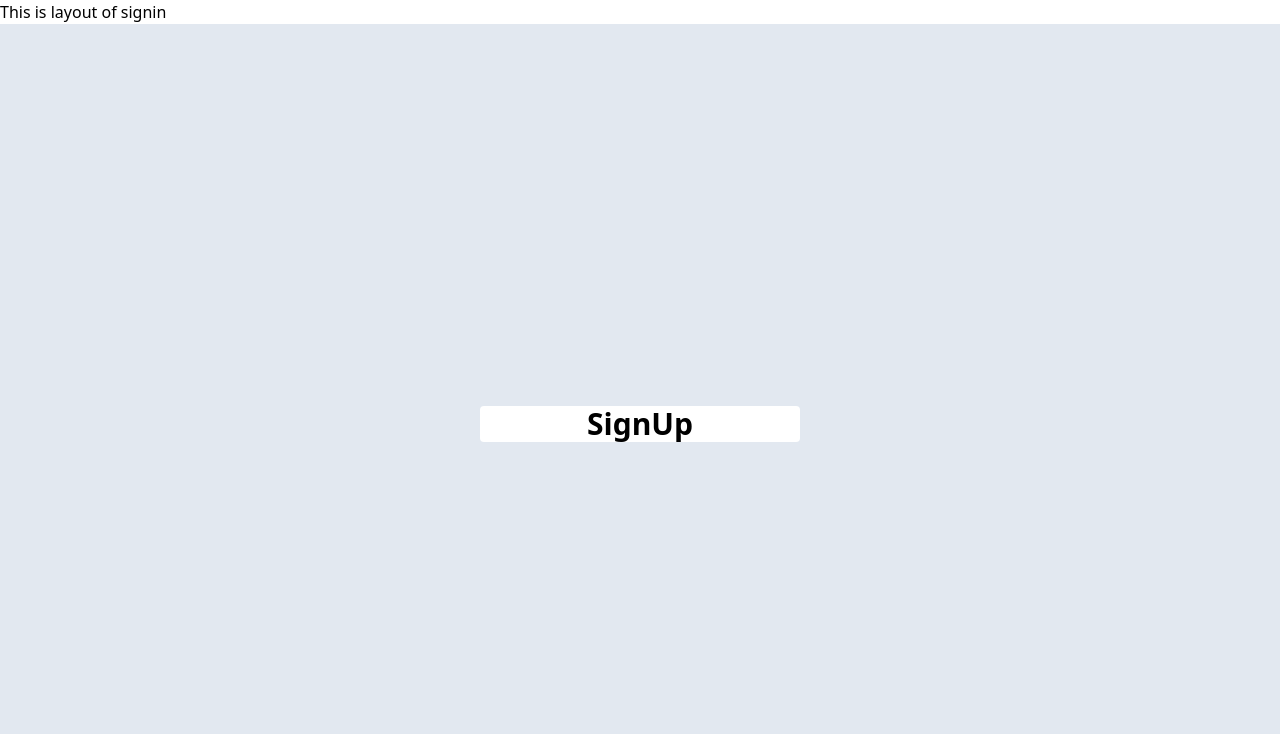
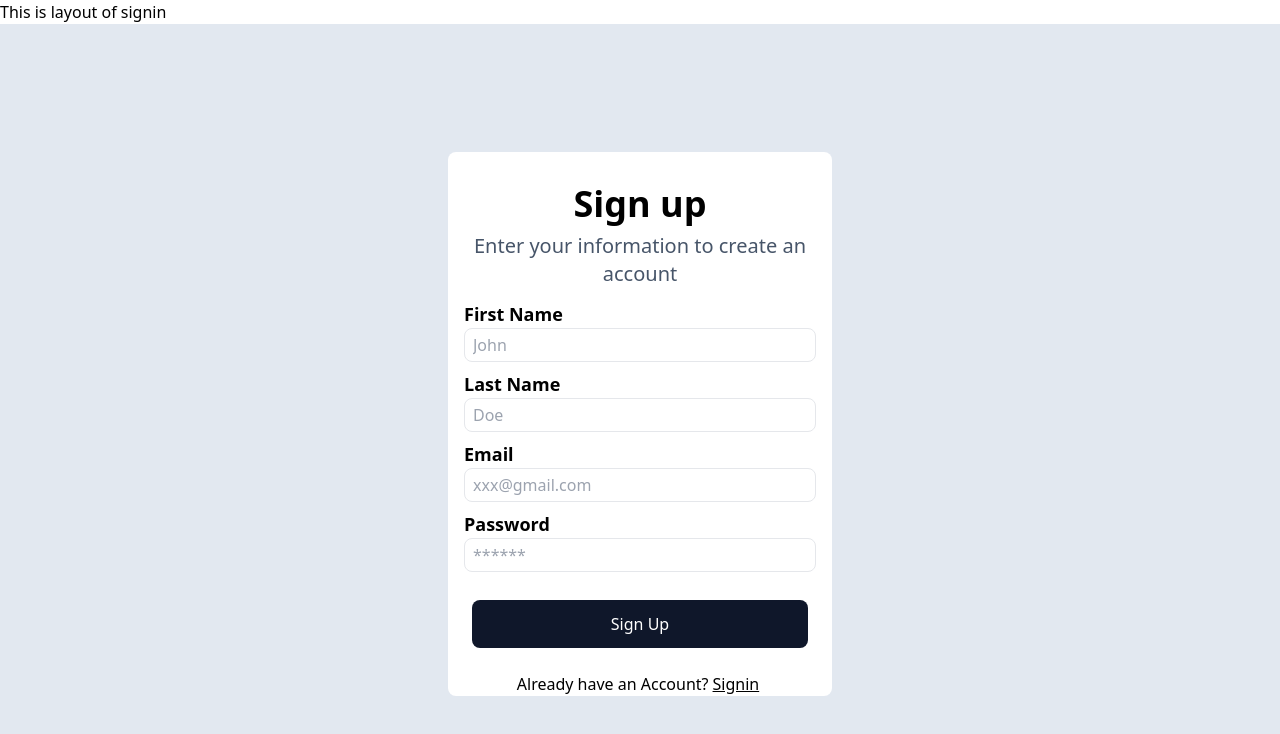
Before and after one commit to aakashloyar/CareerAI, a Next.js app: page /signup in a window 1280 px wide. Shown: the top 734 px of the page. Built offline with nearby package versions, Linux system fonts and the light colour scheme.

Commit message:
created signup page

```diff
--- /dev/null
+++ b/components/Bottomwarning.tsx
@@ -0,0 +1,23 @@
+
+
+export default function BottomWarning({label,blabel}:BottomWarningP) {
+    return (
+        <div className=''>
+            <div className='flex justify-center'>
+                <div className='text-md'>
+                    {label}
+                </div>
+                <div className='px-1'>
+                    <button className="underline">{blabel}</button>
+                </div>
+            </div>
+        </div>
+    )
+}
+
+
+
+interface BottomWarningP {
+    label: string;
+    blabel:string
+}
--- a/components/button.tsx
+++ b/components/button.tsx
@@ -5,6 +5,8 @@ interface ButtonProps {
 
 export default function Button({label}:ButtonProps) {
     return (
-        <button className=''>{label}</button>
+        <div className='p-6 w-full'>
+            <button className='bg-slate-900 rounded-lg w-full text-white px-1 py-3'>{label}</button>
+        </div>
     )
 }
--- a/components/heading.tsx
+++ b/components/heading.tsx
@@ -1,7 +1,7 @@
 
 export default function Heading({label}:HeadingProps) {
     return (
-        <div className='text-3xl font-bold'>
+        <div className='text-4xl font-bold'>
             {label}
         </div>
     )
--- a/components/inputbox.tsx
+++ b/components/inputbox.tsx
@@ -0,0 +1,17 @@
+export default function ({label,placeholder}:InputProps) {
+    return (
+        <div className="">
+            <div className='font-semibold text-lg'>
+                {label}
+            </div>
+            <div className=''>
+                <input type="text" placeholder={placeholder} className='px-2 py-1 w-full rounded-lg border border-gray-200' />
+            </div>
+        </div>
+
+    )
+}
+interface InputProps {
+    label:string,
+    placeholder:string
+}
--- a/components/signup.tsx
+++ b/components/signup.tsx
@@ -1,16 +1,38 @@
 import Heading from './heading'
 import Button from './button'
-import Subheading from './subheading'
-
+import SubHeading from './subheading'
+import InputBox from './inputbox'
+import BottomWarning from './Bottomwarning'
 export default function SignUp() {
     return (
         <div className='bg-slate-200 w-full h-screen flex justify-center'>
             <div className='flex flex-col justify-center'>
-                <div className='bg-white w-80 rounded'>
-                    <div className='text-center'>
-                       <Heading label={'SignUp'}/>
+                <div className='bg-white w-96 rounded-lg'>
+                    <div className='text-center pt-8'>
+                       <Heading label={'Sign up'}/>
+                    </div>
+                    <div className='p-2 text-center'>
+                       <SubHeading label={'Enter your information to create an account'}/>
+                    </div>
+                    <div className='px-4 py-1'>
+                       <InputBox label={'First Name'} placeholder='John'/>
+                    </div>
+                    <div className='px-4 py-1'>
+                       <InputBox label={'Last Name'} placeholder='Doe'/>
+                    </div>
+                    <div className='px-4 py-1'>
+                       <InputBox label={'Email'} placeholder='xxx@gmail.com'/>
+                    </div>
+                    <div className='px-4 py-1'>
+                       <InputBox label={'Password'} placeholder='******'/>
+                    </div>
+                    <div className='flex justify-center'>
+                        <Button label={'Sign Up'}/>
                     </div>
 
+                    <div>
+                        <BottomWarning label={'Already have an Account?'} blabel={'Signin'}/>
+                    </div>
                 </div>
             </div>
         </div>
--- a/components/subheading.tsx
+++ b/components/subheading.tsx
@@ -1,7 +1,7 @@
 
 export default function SubHeading({label}:SubHeadingProps) {
     return (
-        <div className='text-lg font-semibold'>
+        <div className='text-xl text-slate-600'>
             {label}
         </div>
     )
```
